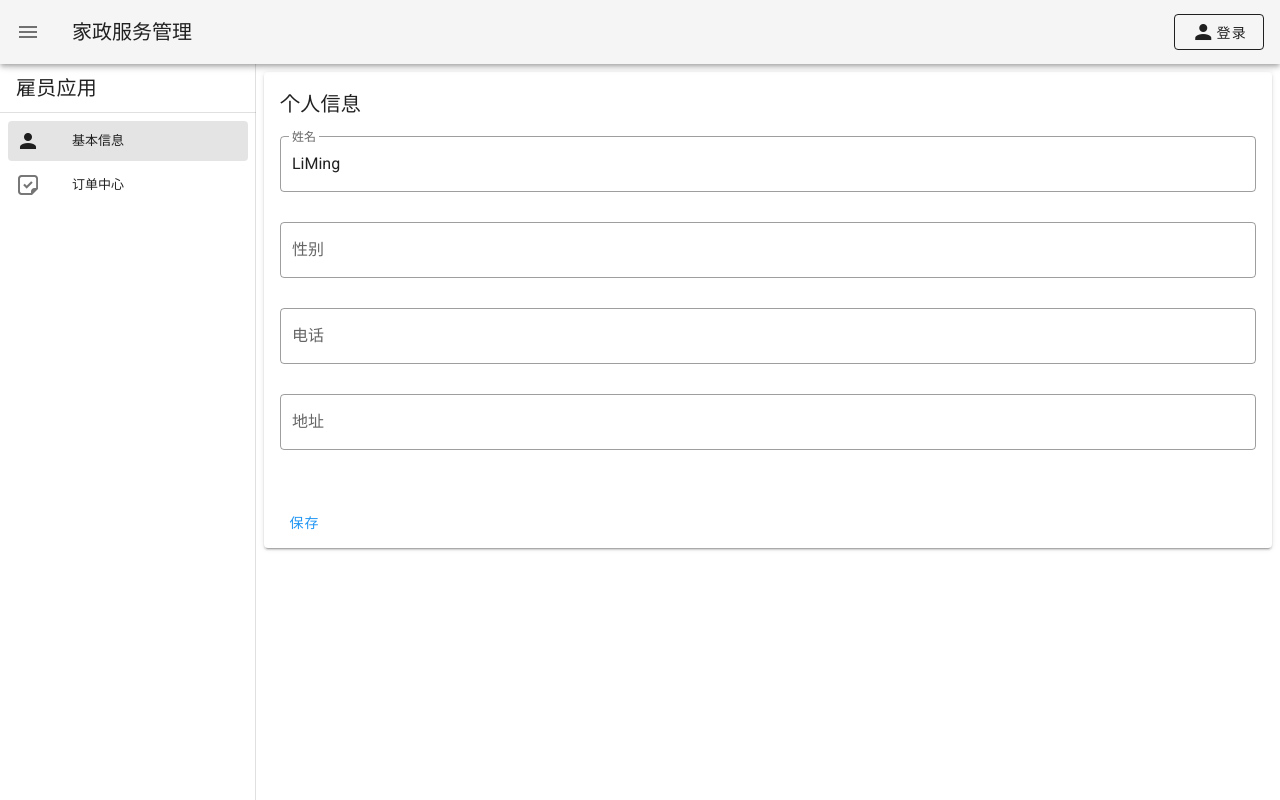
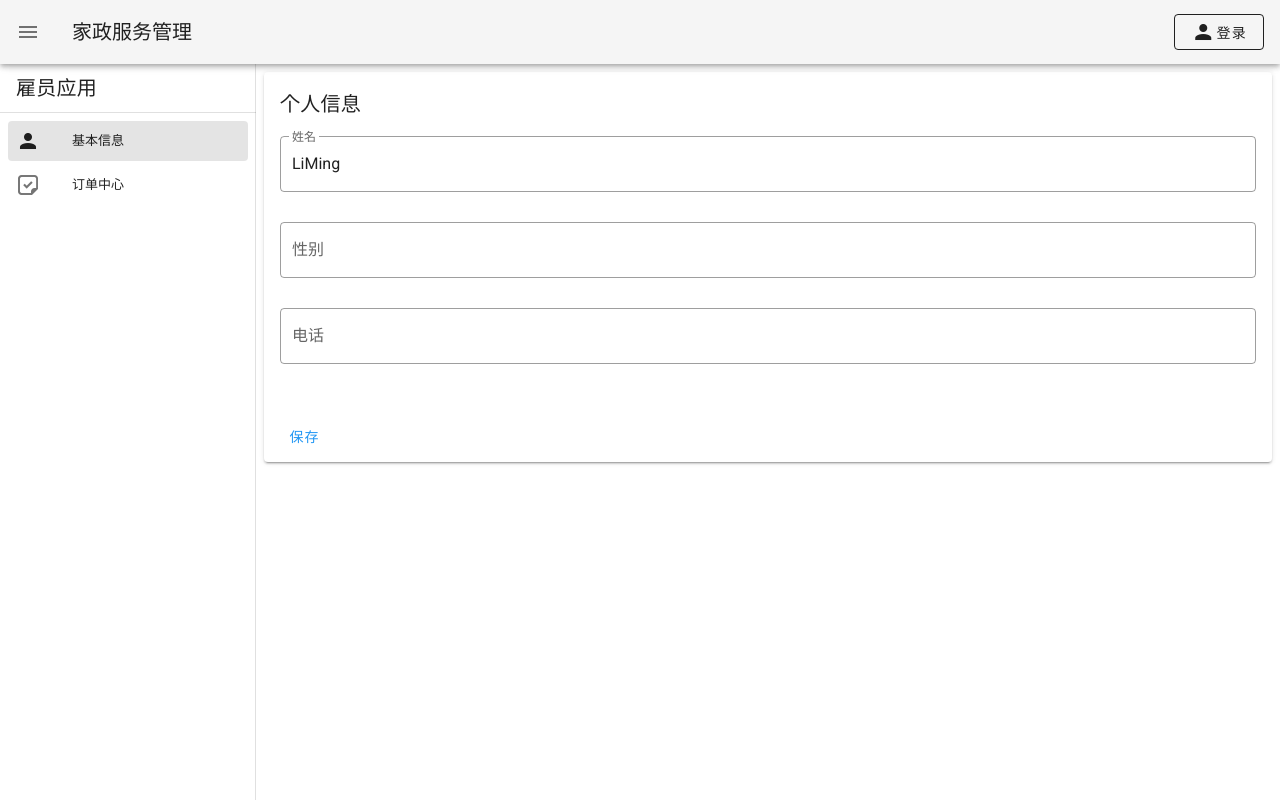
Before and after one commit to BaiMaxPro/Housekeeping_system, a Vue app in the folder frontend/: page /employee/info in a window 1280 px wide. Built offline with nearby package versions, Linux system fonts and the light colour scheme.

Commit message:
delete 'address' in employee info

```diff
--- a/frontend/src/components/employee/Info.vue
+++ b/frontend/src/components/employee/Info.vue
@@ -5,7 +5,6 @@
         <v-text-field v-model="form.name" label="姓名" outlined required></v-text-field>
         <v-text-field v-model="form.gender" label="性别" outlined required></v-text-field>
         <v-text-field v-model="form.tel" label="电话" outlined required></v-text-field>
-        <v-text-field v-model="form.address" label="地址" outlined required></v-text-field>
         </v-card-text>
         <v-card-actions>
         <v-btn color="blue" text> 保存 </v-btn>
@@ -20,7 +19,6 @@ export default {
         name: "LiMing",
         gender: "",
         tel:"",
-        address:"",
         },
     }),
 }
```
